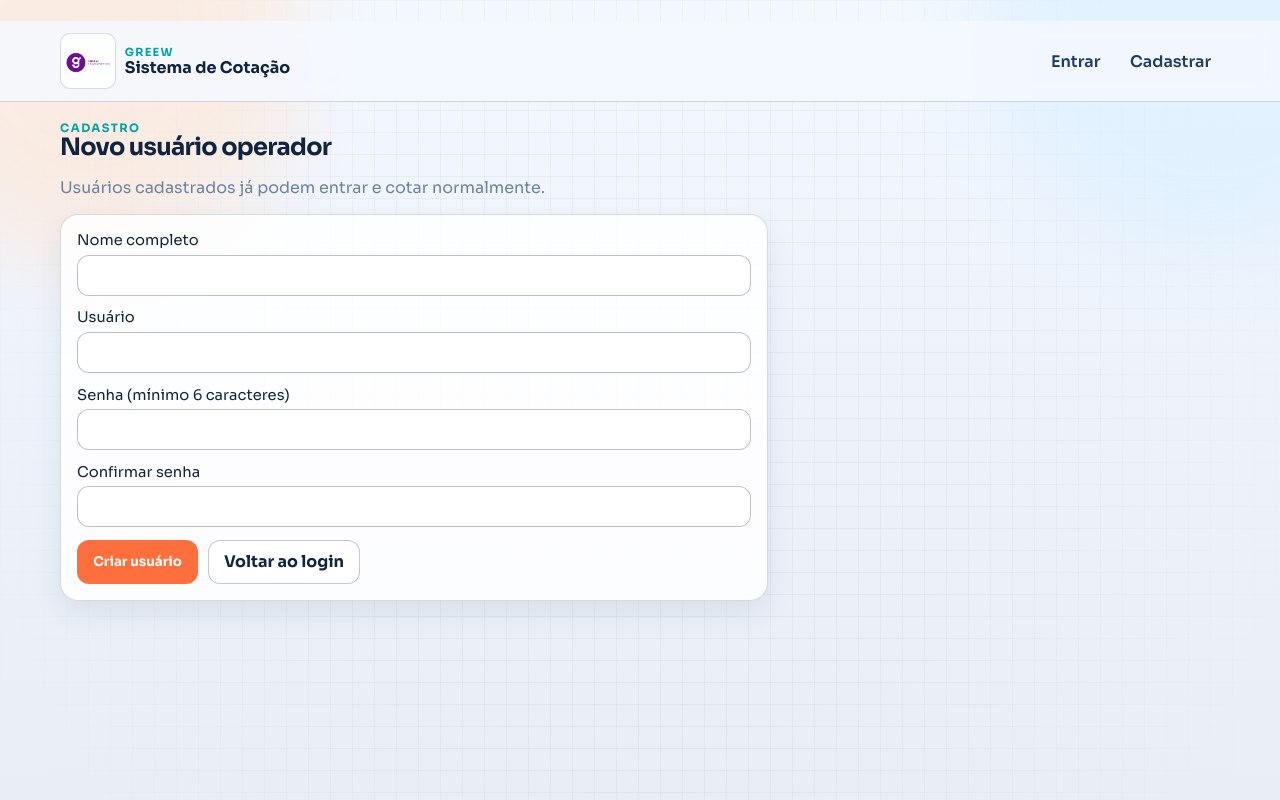
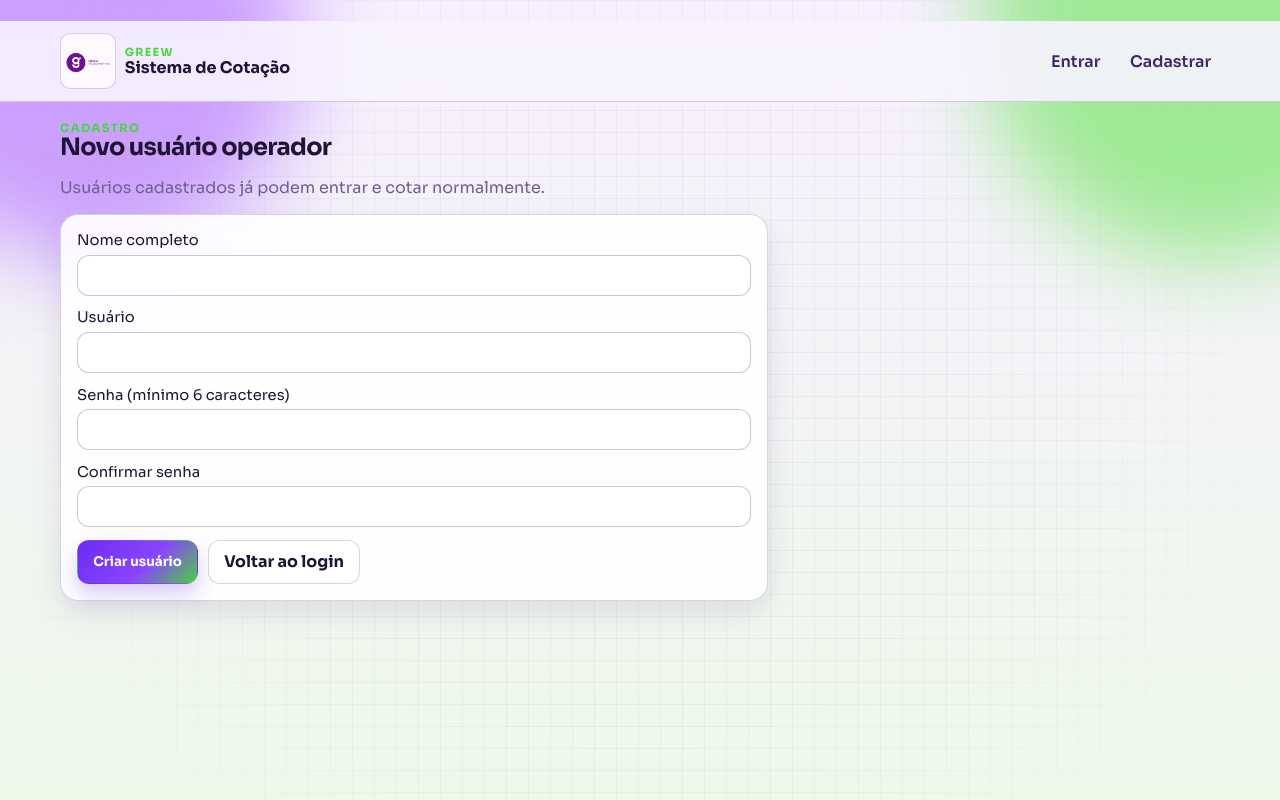
Before and after one commit to JoaoGabrielll7/cotagreew, a Flask app: page /register in a window 1280 px wide. Run offline with Flask 3, Linux system fonts and the light colour scheme; parts of the project's set-up code (start-up, migrations or seed data) failed here and were passed over; some libraries are stand-ins or nearby versions.

Commit message:
Update UI palette to Greew purple-green theme

```diff
--- a/web/static/site.css
+++ b/web/static/site.css
@@ -1,15 +1,17 @@
 :root {
-  --ink-900: #10233f;
-  --ink-700: #1f3d63;
-  --ink-400: #6b829f;
-  --line: rgba(16, 35, 63, 0.16);
-  --panel: rgba(255, 255, 255, 0.86);
-  --accent: #ff6f3d;
-  --accent-strong: #e25526;
-  --teal: #00a6a6;
-  --ok: #0d7b4d;
-  --warn: #9c5a00;
-  --bad: #9c2c2c;
+  --ink-900: #211334;
+  --ink-700: #3f2863;
+  --ink-400: #6f5f90;
+  --line: rgba(88, 54, 136, 0.22);
+  --line-soft: rgba(88, 54, 136, 0.14);
+  --panel: rgba(255, 255, 255, 0.9);
+  --accent: #6d2bf1;
+  --accent-strong: #551fc7;
+  --teal: #45d939;
+  --ok: #2fb238;
+  --warn: #a56a00;
+  --bad: #ac2c57;
+  --shadow: rgba(79, 39, 130, 0.12);
 }
 
 *,
@@ -22,7 +24,7 @@ body {
   margin: 0;
   color: var(--ink-900);
   font-family: "Sora", sans-serif;
-  background: linear-gradient(180deg, #f3f8ff 0%, #e8edf6 100%);
+  background: linear-gradient(180deg, #f7f0ff 0%, #eef9ea 100%);
   min-height: 100vh;
   overflow-x: hidden;
 }
@@ -40,7 +42,7 @@ body {
   height: 420px;
   top: -160px;
   left: -120px;
-  background: #ffe4cf;
+  background: #ac64ff;
 }
 
 .orb-b {
@@ -48,15 +50,15 @@ body {
   height: 460px;
   top: -200px;
   right: -160px;
-  background: #d6eeff;
+  background: #61e44b;
 }
 
 .bg-grid {
   position: fixed;
   inset: 0;
   z-index: -4;
-  background-image: linear-gradient(rgba(16, 35, 63, 0.04) 1px, transparent 1px),
-    linear-gradient(90deg, rgba(16, 35, 63, 0.04) 1px, transparent 1px);
+  background-image: linear-gradient(rgba(88, 54, 136, 0.05) 1px, transparent 1px),
+    linear-gradient(90deg, rgba(88, 54, 136, 0.05) 1px, transparent 1px);
   background-size: 22px 22px;
   mask-image: radial-gradient(circle at center, black 45%, transparent 95%);
 }
@@ -71,7 +73,7 @@ body {
   top: 0;
   z-index: 20;
   backdrop-filter: blur(10px);
-  background: rgba(245, 249, 255, 0.86);
+  background: rgba(248, 243, 255, 0.9);
   border-bottom: 1px solid var(--line);
 }
 
@@ -96,8 +98,8 @@ body {
   height: 56px;
   object-fit: contain;
   border-radius: 10px;
-  background: rgba(255, 255, 255, 0.7);
-  border: 1px solid rgba(31, 61, 99, 0.18);
+  background: rgba(255, 255, 255, 0.74);
+  border: 1px solid rgba(88, 54, 136, 0.24);
   padding: 0.2rem;
 }
 
@@ -167,7 +174,7 @@ body {
   border: 1px solid var(--line);
   border-radius: 18px;
   background: var(--panel);
-  box-shadow: 0 12px 30px rgba(16, 35, 63, 0.08);
+  box-shadow: 0 12px 30px var(--shadow);
   padding: 1rem;
 }
 
@@ -294,12 +301,20 @@ input,
 select,
 textarea {
   width: 100%;
-  border: 1px solid rgba(16, 35, 63, 0.28);
+  border: 1px solid rgba(88, 54, 136, 0.3);
   border-radius: 12px;
   padding: 0.62rem 0.72rem;
   font-family: inherit;
   font-size: 0.95rem;
-  background: rgba(255, 255, 255, 0.92);
+  background: rgba(255, 255, 255, 0.96);
+}
+
+input:focus,
+select:focus,
+textarea:focus {
+  outline: none;
+  border-color: var(--accent);
+  box-shadow: 0 0 0 3px rgba(109, 43, 241, 0.18);
 }
 
 textarea {
@@ -338,17 +353,18 @@ textarea {
 }
 
 .btn-primary {
-  background: var(--accent);
+  background: linear-gradient(135deg, var(--accent) 0%, #8a45ff 58%, #48d13b 100%);
   color: #fff;
+  box-shadow: 0 10px 20px rgba(109, 43, 241, 0.25);
 }
 
 .btn-primary:hover {
-  background: var(--accent-strong);
+  background: linear-gradient(135deg, var(--accent-strong) 0%, #7a36ee 58%, #3cbd31 100%);
 }
 
 .btn-ghost {
-  border-color: rgba(16, 35, 63, 0.25);
-  background: rgba(255, 255, 255, 0.7);
+  border-color: var(--line);
+  background: rgba(255, 255, 255, 0.82);
   color: var(--ink-900);
 }
 
```
Also changed, not shown: other parts of web/static/site.css (+17 -12 lines).
